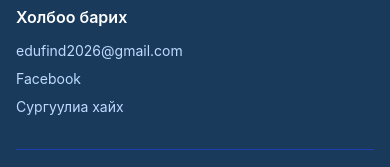
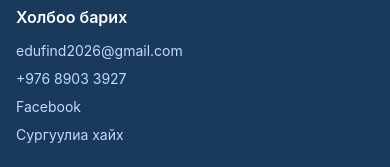
Before and after one commit to burteujin1997-maker/Edufind, a Next.js app: page / in a window 390 px wide. Shown: the part 3687-3854 px from the top of the page. Built offline with nearby package versions, Linux system fonts and the light colour scheme; no server answers; the database is empty.

Commit message:
Add phone number to footer

```diff
--- a/components/Footer.tsx
+++ b/components/Footer.tsx
@@ -52,6 +52,11 @@ export default function Footer() {
                 </a>
               </li>
               <li>
+  <a href="tel:+97689033927" className="hover:text-white transition-colors">
+    +976 8903 3927
+  </a>
+</li>
+              <li>
                <a href="https://www.facebook.com/profile.php?id=61588755604478" target="_blank" rel="noopener noreferrer" className="hover:text-white transition-colors">
   Facebook
 </a>
```
